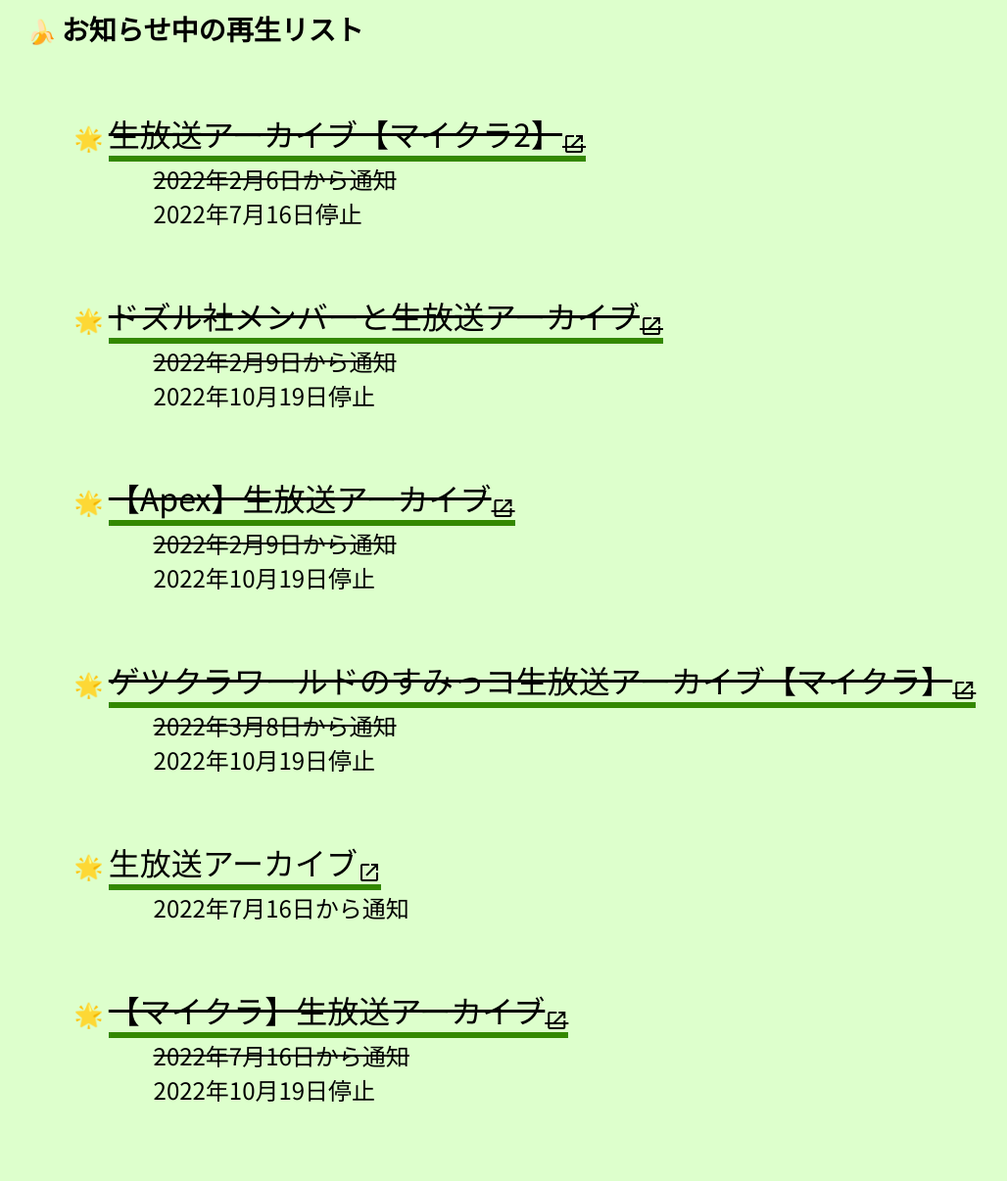
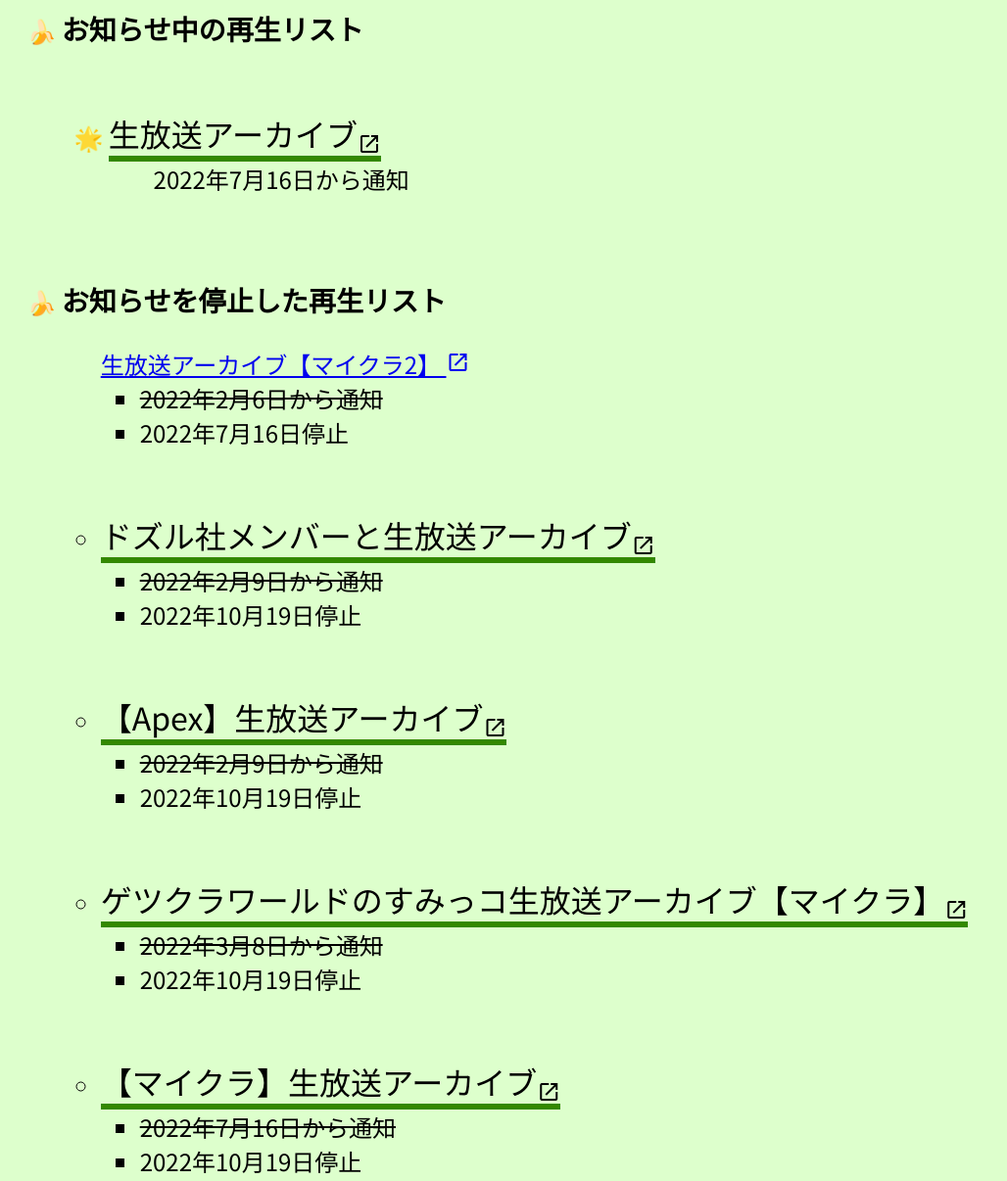
Before and after one commit to Jyormany/Jyormany-Bot.github.io, a plain HTML site: page index.html in a window 1280 px wide. Shown: the part 1480-2686 px from the top of the page at 98% size, without its empty margins (96-1124 px from the left). Drawn offline with nearby package versions, Linux system fonts and the light colour scheme; a web font is replaced by a local one.

Commit message:
Update index.html

```diff
--- a/index.html
+++ b/index.html
@@ -38,8 +38,25 @@
                 <li>
                     <h3 id="playlists">お知らせ中の再生リスト</h3>
                     <ul class="playlists">
+
                         <li class="playlist">
-                            <a class="strikethrough listlink" href="https://www.youtube.com/playlist?list=PLjQFGraZMNPUF2mYAteOGiC1Lwjgixoq4" target="_blank">
+                            <a class="listlink" href="https://www.youtube.com/playlist?list=PLjQFGraZMNPVrSvCQ2nB3-moDTIBEhXst" target="_blank">
+                                生放送アーカイブ
+                                <span class="material-symbols-outlined">
+                                    open_in_new
+                                </span>
+                            </a>
+                        </li>
+                        <ul>
+                            <li>2022年7月16日から通知</li>
+                        </ul>
+                    </ul>
+                </li>
+                <li>
+                    <h3 id="playlists">お知らせを停止した再生リスト</h3>
+                    <ul class="playlists>
+                        <li class="playlist">
+                            <a class="listlink" href="https://www.youtube.com/playlist?list=PLjQFGraZMNPUF2mYAteOGiC1Lwjgixoq4" target="_blank">
                                 生放送アーカイブ【マイクラ2】
                                 <span class="material-symbols-outlined">
                                     open_in_new
@@ -52,7 +69,7 @@
                         </ul>
 
                         <li class="playlist">
-                            <a class="strikethrough listlink" href="https://www.youtube.com/playlist?list=PLjQFGraZMNPXAbZKr3nnEUORUffVdsbmT" target="_blank">
+                            <a class="listlink" href="https://www.youtube.com/playlist?list=PLjQFGraZMNPXAbZKr3nnEUORUffVdsbmT" target="_blank">
                                 ドズル社メンバーと生放送アーカイブ
                                 <span class="material-symbols-outlined">
                                     open_in_new
@@ -65,7 +82,7 @@
                         </ul>
 
                         <li class="playlist">
-                            <a class="strikethrough listlink"l href="https://www.youtube.com/playlist?list=PLjQFGraZMNPWgS_FdtyIaP_dgnTs-JMoo" target="_blank">
+                            <a class="listlink"l href="https://www.youtube.com/playlist?list=PLjQFGraZMNPWgS_FdtyIaP_dgnTs-JMoo" target="_blank">
                                 【Apex】生放送アーカイブ
                                 <span class="material-symbols-outlined">
                                     open_in_new
@@ -78,7 +95,7 @@
                         </ul>
 
                         <li class="playlist">
-                            <a class="strikethrough listlink" href="https://www.youtube.com/playlist?list=PLjQFGraZMNPULc3N-z8OUNOlCWn6z5SzK" target="_blank">
+                            <a class="listlink" href="https://www.youtube.com/playlist?list=PLjQFGraZMNPULc3N-z8OUNOlCWn6z5SzK" target="_blank">
                                 ゲツクラワールドのすみっコ生放送アーカイブ【マイクラ】
                                 <span class="material-symbols-outlined">
                                     open_in_new
@@ -91,19 +108,7 @@
                         </ul>
 
                         <li class="playlist">
-                            <a class="listlink" href="https://www.youtube.com/playlist?list=PLjQFGraZMNPVrSvCQ2nB3-moDTIBEhXst" target="_blank">
-                                生放送アーカイブ
-                                <span class="material-symbols-outlined">
-                                    open_in_new
-                                </span>
-                            </a>
-                        </li>
-                        <ul>
-                            <li>2022年7月16日から通知</li>
-                        </ul>
-
-                        <li class="playlist">
-                            <a class="strikethrough listlink" href="https://www.youtube.com/playlist?list=PLjQFGraZMNPVl-Ekr7yMZdvBduBuqfQS9" target="_blank">
+                            <a class="listlink" href="https://www.youtube.com/playlist?list=PLjQFGraZMNPVl-Ekr7yMZdvBduBuqfQS9" target="_blank">
                                 【マイクラ】生放送アーカイブ
                                 <span class="material-symbols-outlined">
                                     open_in_new
```
